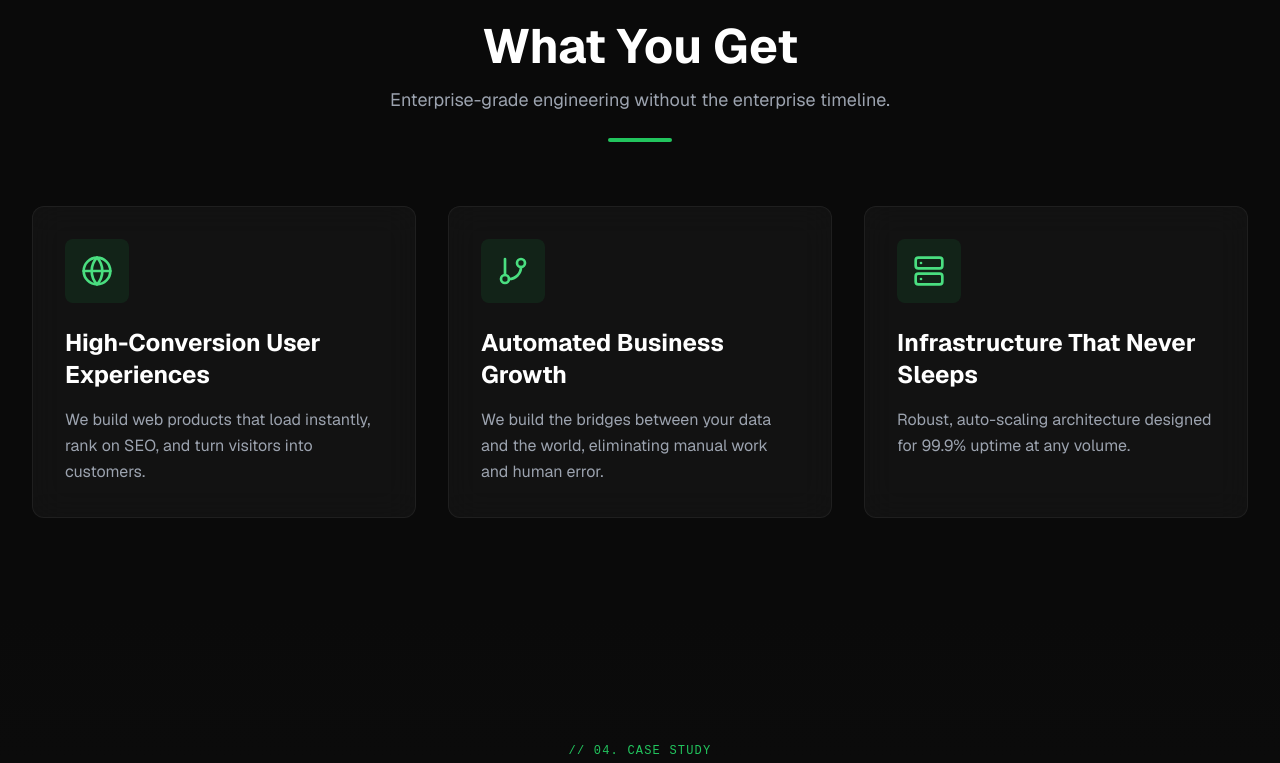
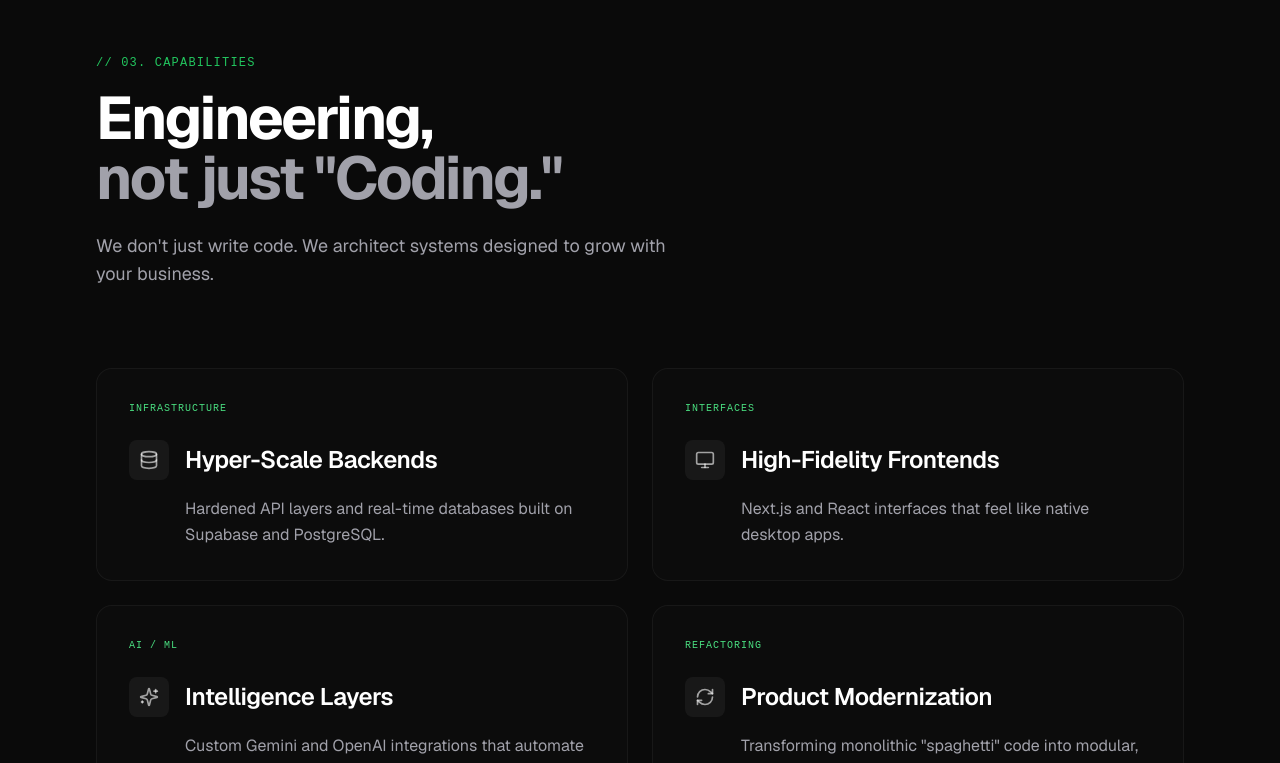
Before and after one commit to mwengamulinge/nodecosa-studio, a React (Vite) app: page / in a window 1280 px wide. Shown: the part 1620-2383 px from the top of the page. Built offline with nearby package versions, Linux system fonts and the light colour scheme; a web font is replaced by a local one.

Commit message:
Update Services.jsx

```diff
--- a/src/components/Services.jsx
+++ b/src/components/Services.jsx
@@ -1,70 +1,123 @@
-import { motion } from 'framer-motion'
-import { GitBranch, Globe, Server } from 'lucide-react'
+import { motion, useInView } from 'framer-motion'
+import { useRef } from 'react'
+import { Database, Monitor, Sparkles, RefreshCw } from 'lucide-react'
 
 const Services = () => {
+  const ref = useRef(null)
+  const isInView = useInView(ref, { once: true, margin: '-100px' })
+
   const services = [
     {
-      icon: Globe,
-      title: 'High-Conversion User Experiences',
-      description:
-        'We build web products that load instantly, rank on SEO, and turn visitors into customers.',
+      icon: Database,
+      title: 'Hyper-Scale Backends',
+      description: 'Hardened API layers and real-time databases built on Supabase and PostgreSQL.',
+      tag: 'INFRASTRUCTURE',
     },
     {
-      icon: GitBranch,
-      title: 'Automated Business Growth',
-      description:
-        'We build the bridges between your data and the world, eliminating manual work and human error.',
+      icon: Monitor,
+      title: 'High-Fidelity Frontends',
+      description: 'Next.js and React interfaces that feel like native desktop apps.',
+      tag: 'INTERFACES',
     },
     {
-      icon: Server,
-      title: 'Infrastructure That Never Sleeps',
-      description:
-        'Robust, auto-scaling architecture designed for 99.9% uptime at any volume.',
+      icon: Sparkles,
+      title: 'Intelligence Layers',
+      description: 'Custom Gemini and OpenAI integrations that automate complex business logic.',
+      tag: 'AI / ML',
+    },
+    {
+      icon: RefreshCw,
+      title: 'Product Modernization',
+      description: 'Transforming monolithic "spaghetti" code into modular, type-safe microservices.',
+      tag: 'REFACTORING',
     },
   ]
 
+  const containerVariants = {
+    hidden: { opacity: 0 },
+    visible: {
+      opacity: 1,
+      transition: {
+        staggerChildren: 0.15,
+      },
+    },
+  }
+
+  const itemVariants = {
+    hidden: { opacity: 0, y: 40 },
+    visible: {
+      opacity: 1,
+      y: 0,
+      transition: {
+        duration: 0.7,
+        ease: [0.22, 1, 0.36, 1],
+      },
+    },
+  }
+
   return (
-    <section id="services" className="py-24 px-6 lg:px-8 relative">
-      <div className="max-w-7xl mx-auto">
+    <section ref={ref} id="services" className="relative py-32">
+      <div className="max-w-6xl mx-auto px-6 lg:px-8">
+        {/* Section header */}
         <motion.div
           initial={{ opacity: 0, y: 20 }}
-          whileInView={{ opacity: 1, y: 0 }}
-          viewport={{ once: true }}
+          animate={isInView ? { opacity: 1, y: 0 } : {}}
           transition={{ duration: 0.6 }}
-          className="text-center mb-16"
+          className="mb-20"
         >
-          <h2 className="text-4xl md:text-5xl font-bold mb-4">
-            What You Get
+          <span className="kicker mb-4 block">// 03. CAPABILITIES</span>
+          <h2 className="text-4xl md:text-5xl lg:text-6xl font-bold tracking-headline mb-6">
+            Engineering,
+            <br />
+            <span className="text-muted">not just "Coding."</span>
           </h2>
-          <p className="text-gray-400 text-lg max-w-2xl mx-auto">
-            Enterprise-grade engineering without the enterprise timeline.
+          <p className="text-muted text-lg max-w-xl">
+            We don't just write code. We architect systems designed to grow with your business.
           </p>
-          <div className="w-16 h-1 bg-primary-500 mx-auto rounded-full mt-6" />
         </motion.div>
 
-        <div className="grid grid-cols-1 md:grid-cols-3 gap-8">
-          {services.map((service, index) => {
-            const Icon = service.icon
-            return (
-              <motion.div
-                key={index}
-                initial={{ opacity: 0, y: 20 }}
-                whileInView={{ opacity: 1, y: 0 }}
-                viewport={{ once: true }}
-                transition={{ duration: 0.6, delay: index * 0.1 }}
-                className="group glass-effect rounded-xl p-8 hover:bg-dark-800/70 transition-all duration-300 hover:scale-105 cursor-pointer"
-              >
-                <div className="w-16 h-16 bg-primary-500/10 rounded-lg flex items-center justify-center mb-6 group-hover:bg-primary-500/20 transition-colors duration-300">
-                  <Icon className="w-8 h-8 text-primary-400" />
+        {/* Services grid */}
+        <motion.div
+          variants={containerVariants}
+          initial="hidden"
+          animate={isInView ? 'visible' : 'hidden'}
+          className="grid md:grid-cols-2 gap-6"
+        >
+          {services.map((service, index) => (
+            <motion.div
+              key={index}
+              variants={itemVariants}
+              className="group relative"
+            >
+              <div className="h-full p-8 rounded-2xl border border-white/5 bg-dark-50/20 hover:bg-dark-50/40 hover:border-primary-500/20 transition-all duration-500">
+                {/* Tag */}
+                <span className="font-mono text-[10px] text-primary-400 tracking-widest mb-6 block">
+                  {service.tag}
+                </span>
+
+                {/* Icon + Title row */}
+                <div className="flex items-start gap-4 mb-4">
+                  <div className="flex-shrink-0 w-10 h-10 rounded-lg bg-white/5 flex items-center justify-center text-white/60 group-hover:text-primary-400 group-hover:bg-primary-500/10 transition-all duration-300">
+                    <service.icon className="w-5 h-5" />
+                  </div>
+                  <h3 className="text-2xl font-semibold tracking-tight pt-1">
+                    {service.title}
+                  </h3>
                 </div>
-                <h3 className="text-2xl font-bold mb-4">{service.title}</h3>
-                <p className="text-gray-400 leading-relaxed">
+
+                {/* Description */}
+                <p className="text-muted leading-relaxed pl-14">
                   {service.description}
                 </p>
-              </motion.div>
-            )
-          })}
-        </div>
+
+                {/* Hover indicator */}
+                <div className="absolute bottom-8 right-8 opacity-0 group-hover:opacity-100 transition-opacity duration-300">
+                  <div className="w-8 h-px bg-primary-500" />
+                </div>
+              </div>
+            </motion.div>
+          ))}
+        </motion.div>
       </div>
     </section>
   )
```
